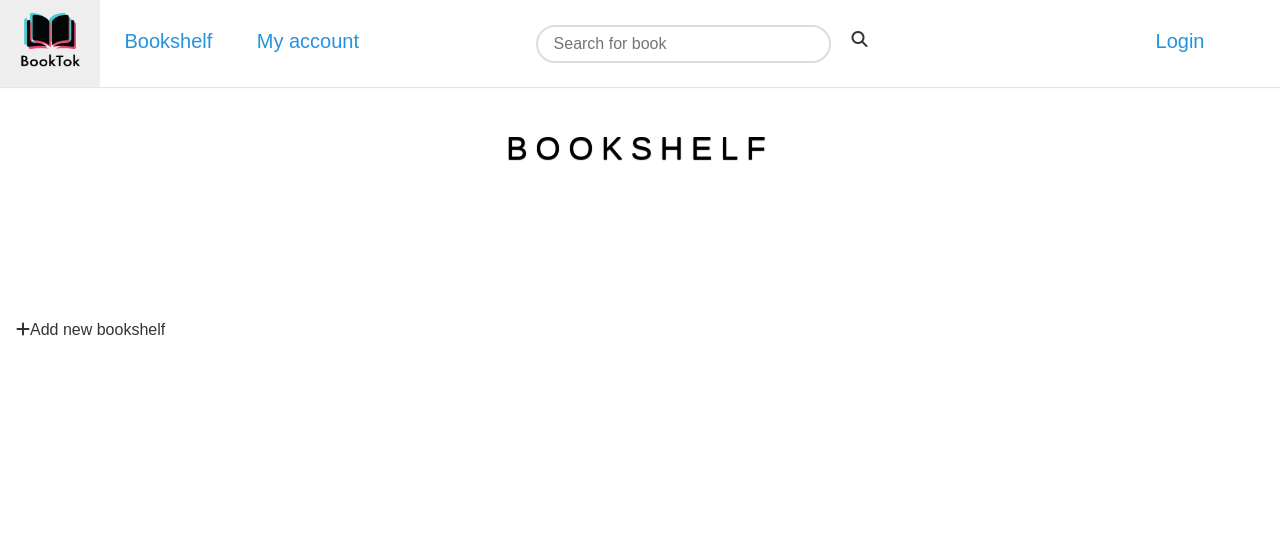
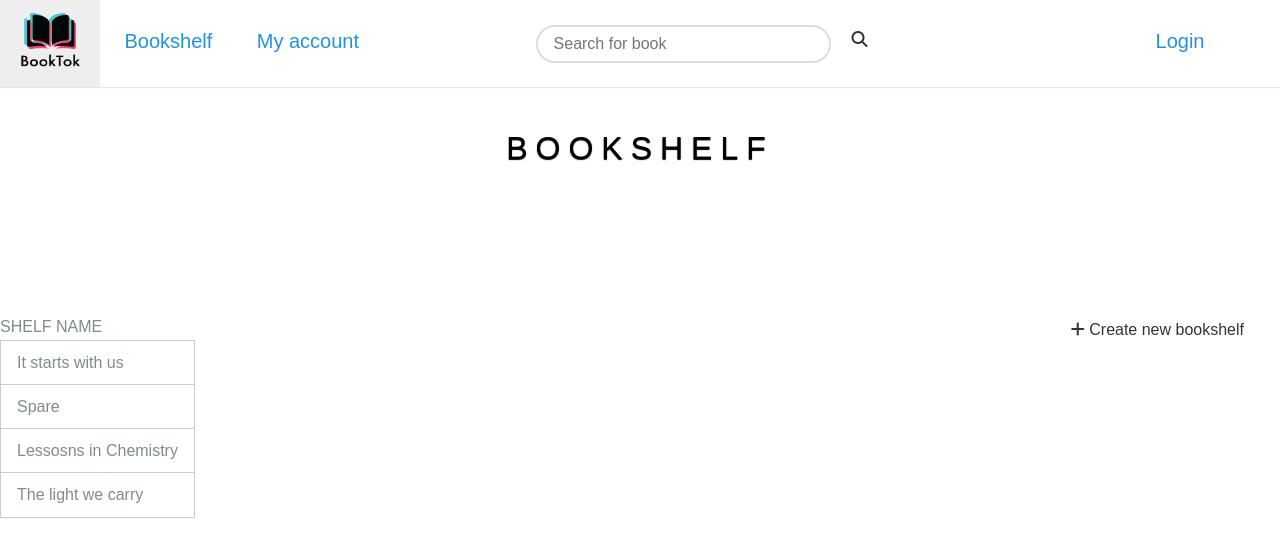
Before and after one commit to hoin0784/BookTok, a Flask app: page /bookshelf in a window 1280 px wide. Shown: the top 557 px of the page. Run offline with Flask 2, Linux system fonts and the light colour scheme; some libraries are stand-ins or nearby versions.

Commit message:
minor bookshelf related changes

```diff
--- a/static/style.css
+++ b/static/style.css
@@ -184,3 +184,8 @@
       font-size: 2em;
     }
   }
+
+  .add-shelf{
+    position: absolute;
+    right: 20px;
+  }
--- a/templates/Bookshelf.html
+++ b/templates/Bookshelf.html
@@ -11,6 +11,30 @@
     <link rel="stylesheet" href="/static/style.css">
     <link rel="stylesheet" href="https://cdn.jsdelivr.net/npm/purecss@3.0.0/build/pure-min.css" integrity="sha384-X38yfunGUhNzHpBaEBsWLO+A0HDYOQi8ufWDkZ0k9e0eXz/tH3II7uKZ9msv++Ls" crossorigin="anonymous">
     <script src="https://code.jquery.com/jquery-3.6.0.min.js"></script>
+    <script>
+        // code reference: Stackoverflow https://stackoverflow.com/questions/14643617/create-table-using-javascript
+        function createShelf() {
+            const body = document.body, tbl = document.createElement('table');
+
+            for (let i = 0; i < 4; i++) {
+                const tr = tbl.insertRow();
+                for (let j = 0; j < 1; j++) {
+                    if (i === 1 && j === 1) {
+                        break;
+                    }
+                    else {
+                        const td = tr.insertCell();
+                        td.appendChild(document.createTextNode(`Add a book`));
+                        td.style.border = '1px solid black';
+                        if (i === 1 && j === 1) {
+                        td.setAttribute('rowSpan', '2');
+                        }
+                    }
+                }
+            }
+            body.appendChild(tbl);
+        };
+    </script>
 </head>
 
 <body>
@@ -18,12 +42,13 @@
     <br>
     <br><br><br>
 
-    <h2 class= "banner-head"> Bookshelf </h2>
+    <h2 class= "banner-head"> Bookshelf</h2>
     <p>
-        <button class="pure-button">
-            <i class="fa-solid fa-plus"></i>Add new bookshelf
+        <button class="pure-button add-shelf" onclick="createShelf()">
+            <i class="fa-solid fa-plus"></i> Create new bookshelf
         </button>
-        <!-- <table class="pure-table pure-table-horizontal">
+
+        <table class="pure-table pure-table-horizontal" id="bookshelf">
             <thead>
                 SHELF NAME
             </thead>
@@ -41,7 +66,7 @@
                     <td>The light we carry</td>
                 </tr>
             </tbody>
-        </table> -->
+        </table>
     </p>
 
 </body>
```
Also changed, not shown: static/searchIcon.png (deleted).
